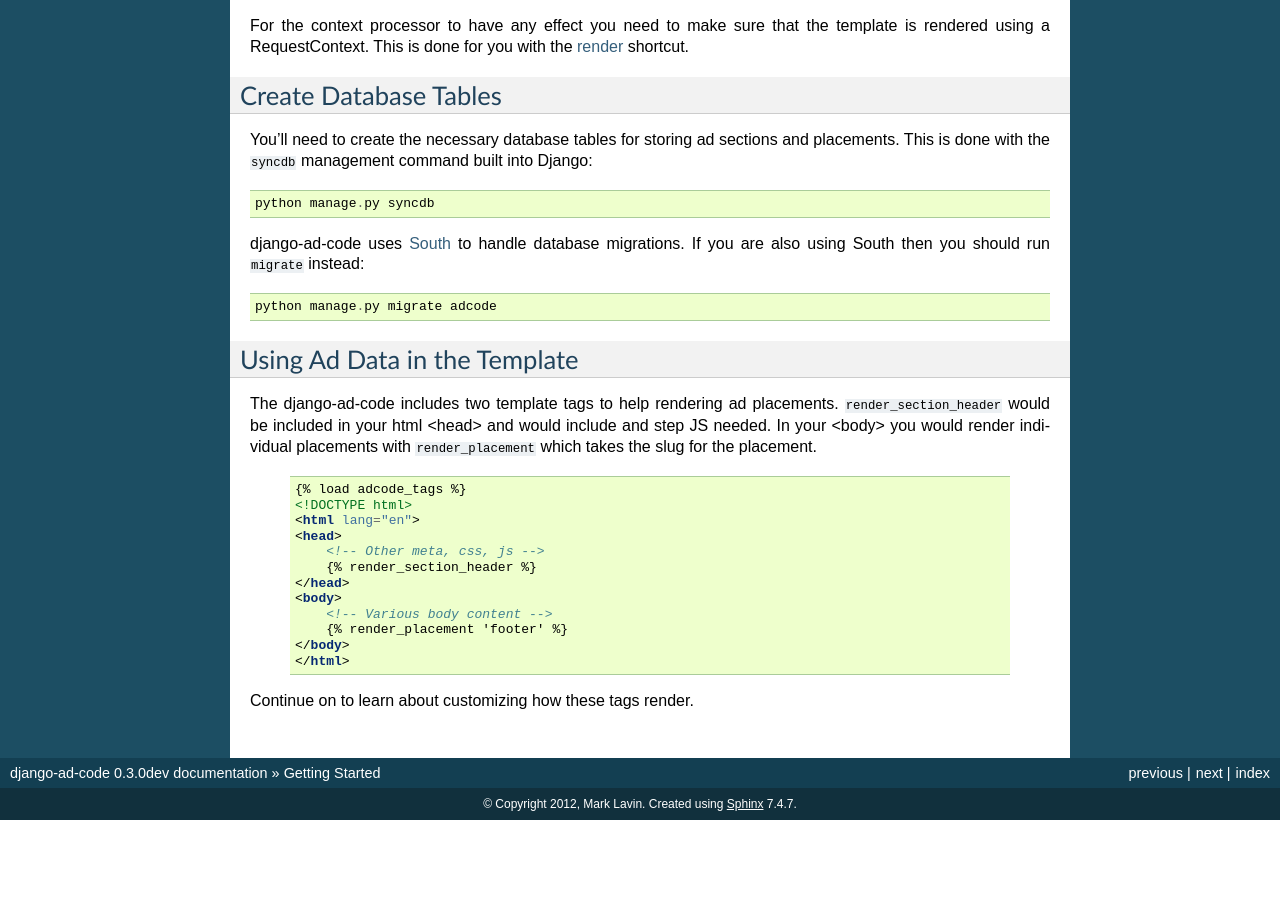
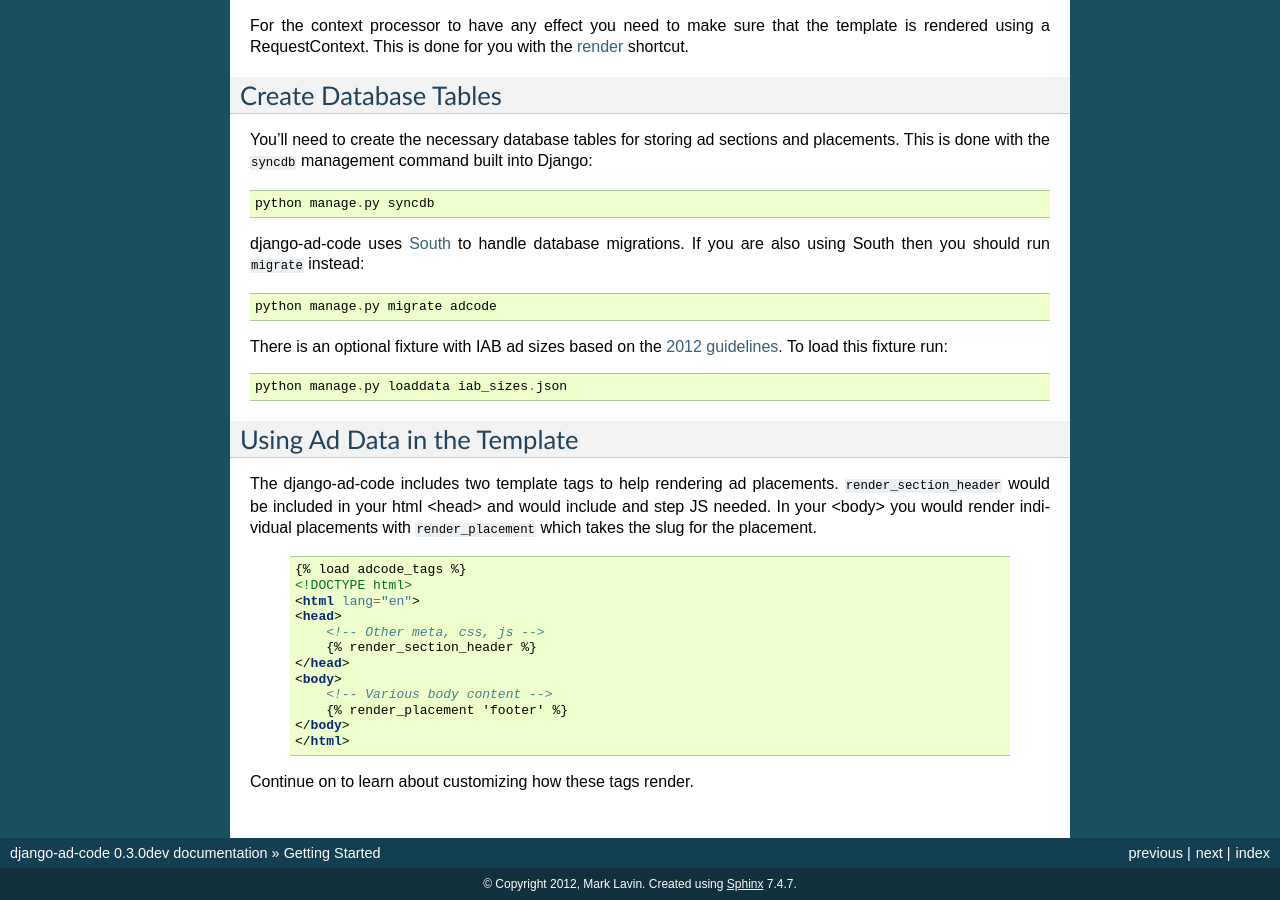
Before and after one commit to mlavin/django-ad-code, a Sphinx documentation site: the page built from docs/quick-start.rst, in a window 1280 px wide and 900 px high, scrolled down 597 px. Built offline with Sphinx 7.4.7, drawn with Linux system fonts in a browser that asks for light colours; before the commit the page ends 1417 px from its top, so only the background shows below that.

Commit message:
Doc note on loading IAB fixture.

```diff
--- a/docs/quick-start.rst
+++ b/docs/quick-start.rst
@@ -55,6 +55,12 @@ If you are also using South then you should run ``migrate`` instead::
 
     python manage.py migrate adcode
 
+There is an optional fixture with IAB ad sizes based on the
+`2012 guidelines <http://www.iab.net/guidelines/508676/508767/displayguidelines>`_. To
+load this fixture run::
+
+    python manage.py loaddata iab_sizes.json
+
 
 Using Ad Data in the Template
 ------------------------------------
```
